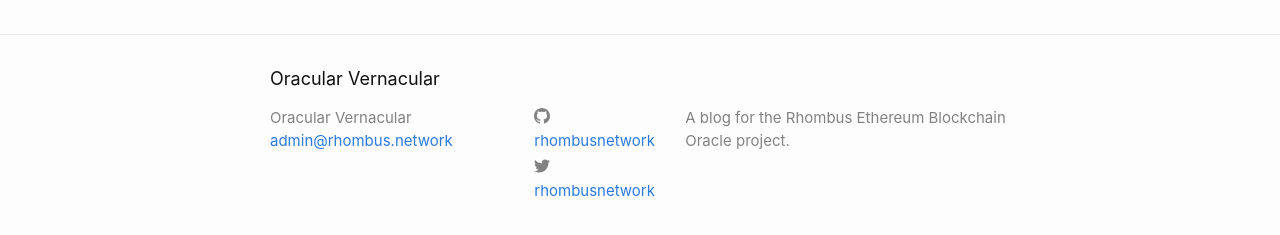
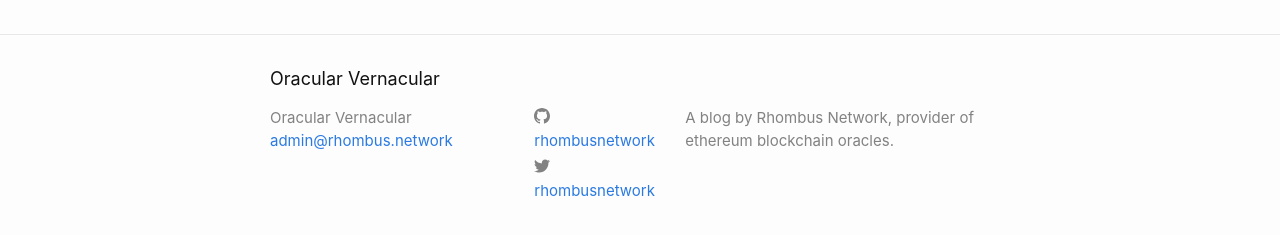
Before and after one commit to lpender/ecotonics_blog, a Jekyll site: the page built from index.md, in a window 1280 px wide. Shown: the part 638-873 px from the top of the page. Built offline with Jekyll 4.4.1, drawn with Linux system fonts in a browser that asks for light colours.

Commit message:
Update description, add default image

```diff
--- a/_config.yml
+++ b/_config.yml
@@ -16,15 +16,21 @@
 title: Oracular Vernacular
 email: admin@rhombus.network
 description: >- # this means to ignore newlines until "baseurl:"
-  A blog for the Rhombus Ethereum Blockchain Oracle project.
+  A blog by Rhombus Network, provider of ethereum blockchain oracles.
 baseurl: "" # the subpath of your site, e.g. /blog
 url: "" # the base hostname & protocol for your site, e.g. http://example.com
 twitter_username: rhombusnetwork
 github_username:  rhombusnetwork
 
+defaults:
+  - scope:
+      path: ""
+    values:
+      image: /assets/images/Rhombus-Icon-120.png
+
 # Build settings
 markdown: kramdown
-theme: minima
+# theme: minima
 plugins:
   - jekyll-feed
 
```
